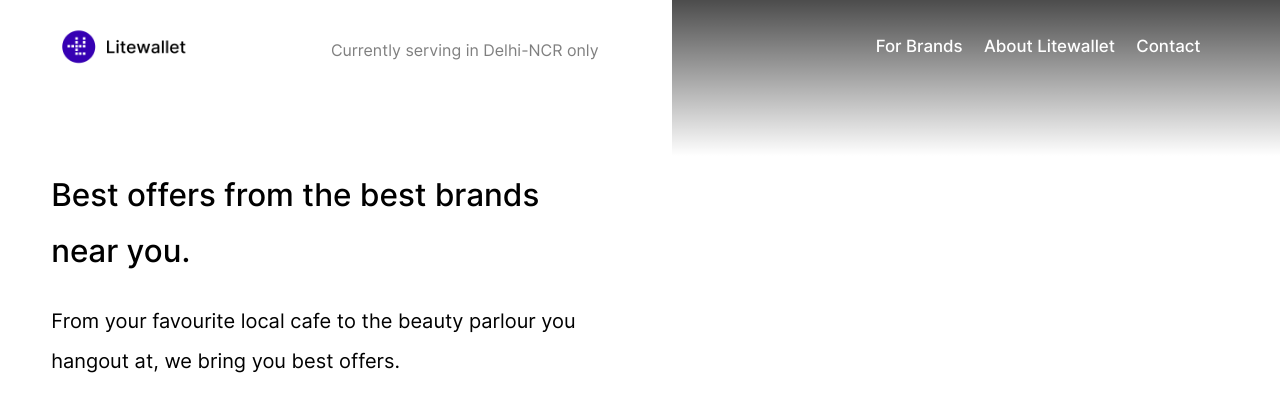
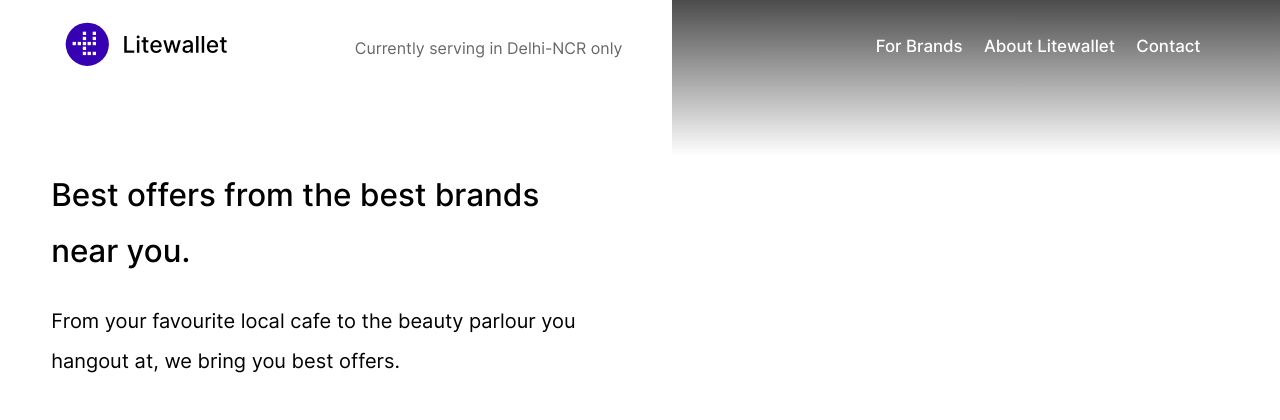
Before and after one commit to Litewallet/Litewallet, a PHP site: page /index.html in a window 1280 px wide. Shown: the top 420 px of the page. Run offline with PHP 8.4, Linux system fonts and the light colour scheme; some libraries are stand-ins or nearby versions.

Commit message:
Changed Text Colors to meet accessibility

```diff
--- a/assets/css/style.css
+++ b/assets/css/style.css
@@ -103,11 +103,11 @@ a {
 .logo_container {
   width: 100%;
   min-height: 64px;
-  padding-top: 4%; }
+  padding-top: 2.4%; }
 
 img.logo {
-  height: 45px;
-  width: 165px; }
+  height: 60px;
+  width: 216px; }
 
 .text_slider {
   display: inline-block; }
@@ -283,14 +283,14 @@ button.raised_button {
 
 .logo_left {
   float: left;
-  width: 34%; }
+  width: 38%; }
 
 .currently_serving {
   float: right;
   padding-right: 3%;
-  width: 50%;
-  padding-top: 16px;
-  color: rgba(0, 0, 0, 0.5); }
+  width: 46%;
+  padding-top: 24px;
+  color: rgba(0, 0, 0, 0.6); }
 
 .section {
   padding: 56px 0px 104px 0px; }
@@ -315,7 +315,7 @@ button.raised_button {
   font-size: 22px;
   width: 88%;
   padding: 0% 6%;
-  color: rgba(0, 0, 0, 0.5);
+  color: rgba(0, 0, 0, 0.6);
   text-align: center; }
 
 .features_content_container {
@@ -345,7 +345,7 @@ button.raised_button {
   font-family: 'InterRegular';
   margin-top: 16px;
   text-align: left;
-  color: rgba(0, 0, 0, 0.5); }
+  color: rgba(0, 0, 0, 0.6); }
 
 .feature_graphic {
   float: right;
@@ -432,8 +432,12 @@ button.raised_button {
   color: white; }
 
 .footer_logo {
-  margin: 72px 0px 40px 0px;
+  margin: 88px 0px 24px 0px;
   text-align: center; }
+
+.footer_logo img.logo {
+  height: 50px;
+  width: 180px; }
 
 .footer_terms {
   color: rgba(255, 255, 255, 0.7);
--- a/assets/scss/style.scss
+++ b/assets/scss/style.scss
@@ -22,8 +22,8 @@
 }
 
 $text_black: rgba(0,0,0,.87);
-$text_black_light: rgba(0,0,0,.50);
-$text_black_disabled: rgba(0,0,0,.24);
+$text_black_light: rgba(0,0,0,.60);
+$text_black_disabled: rgba(0,0,0,.38);
 
 $text_white: rgba(255,255,255,1);
 $text_white_light: rgba(255,255,255,.7);
@@ -176,12 +176,12 @@ height:100%;
 .logo_container{
 width:100%;
 min-height:64px;
-	padding-top:4%;
+	padding-top:2.4%;
 }
 
 img.logo{
-	height:45px;
-	width:165px;
+	height:60px;
+	width:216px;
 }
 
 
@@ -414,14 +414,14 @@ border:2px solid #fff;
 
 .logo_left{
 	float:left;
-	width:34%;
+	width:38%;
 }
 
 .currently_serving{
 	float:right;
 	padding-right:3%;
-	width:50%;
-	padding-top:16px;
+	width:46%;
+	padding-top:24px;
 	color:$text_black_light;
 }
 
@@ -614,8 +614,13 @@ width:100%;
 }
 
 .footer_logo{
-	margin:72px 0px 40px 0px;
-	text-align:center;
+	margin:88px 0px 24px 0px;
+	text-align:center;
+}
+
+.footer_logo img.logo{
+	height:50px;
+	width:180px;
 }
 
 .footer_terms{
--- a/index.html
+++ b/index.html
@@ -20,7 +20,7 @@
 
 
 <div class="logo">
-<a href="index.html"><img class="logo" src="assets/images/Litewallet Logo White.png" /></a>
+<a href="index.html"><img class="logo" src="assets/images/Litewallet Logo White.svg" /></a>
 </div>
 
 </div>
@@ -782,7 +782,7 @@ Signup for an early beta
 
 </div>
 
-<div class="footer_logo"><img class="logo" src="assets/images/Litewallet Logo White.png" /></div>
+<div class="footer_logo"><img class="logo" src="assets/images/Litewallet Logo Dark.svg" /></div>
 
 <div class="footer_terms">Copyright @ 2020 Litewallet. All Rights Reserved</div>
 
```
Also changed, not shown: assets/images/Litewallet Logo Dark.svg, 4 other files.
